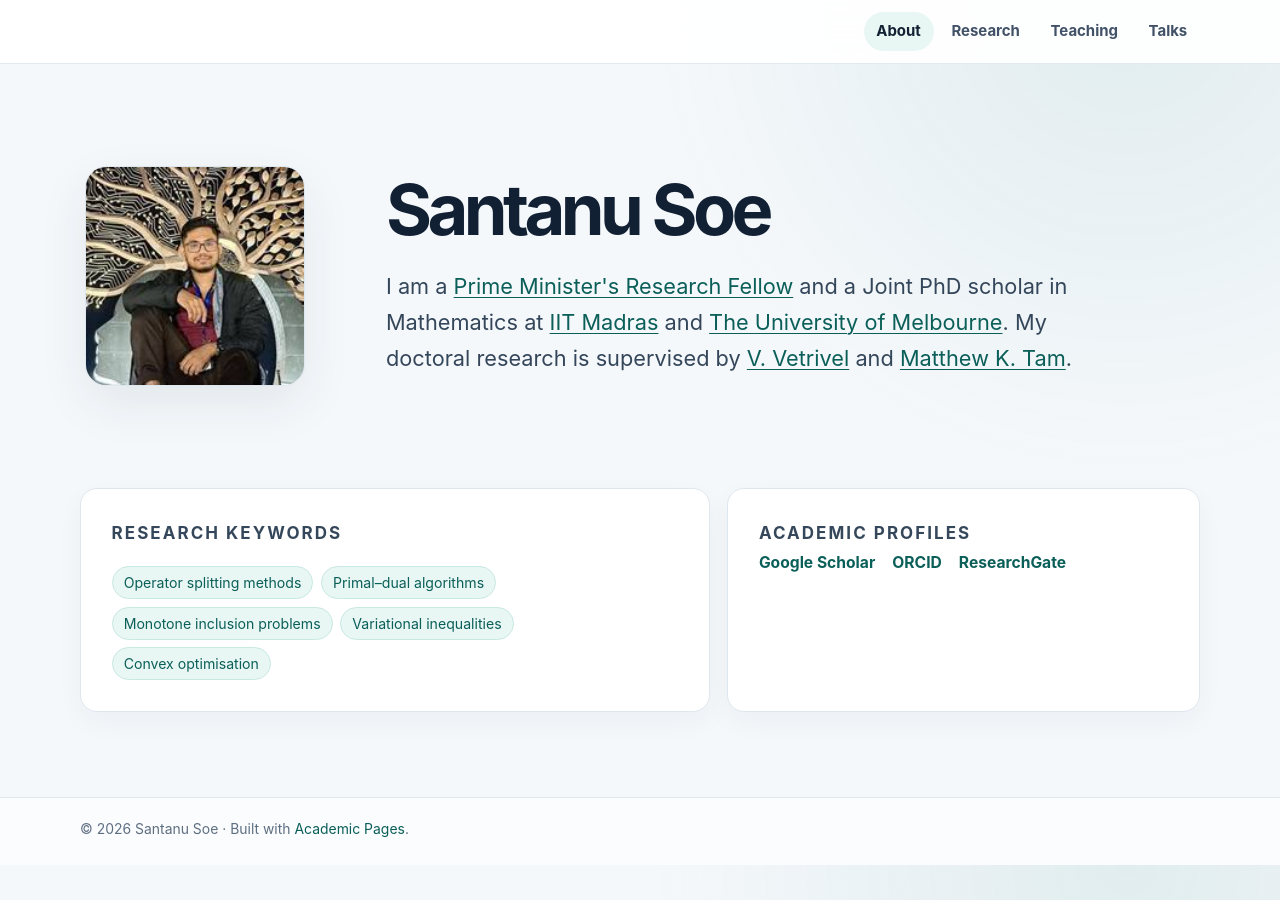
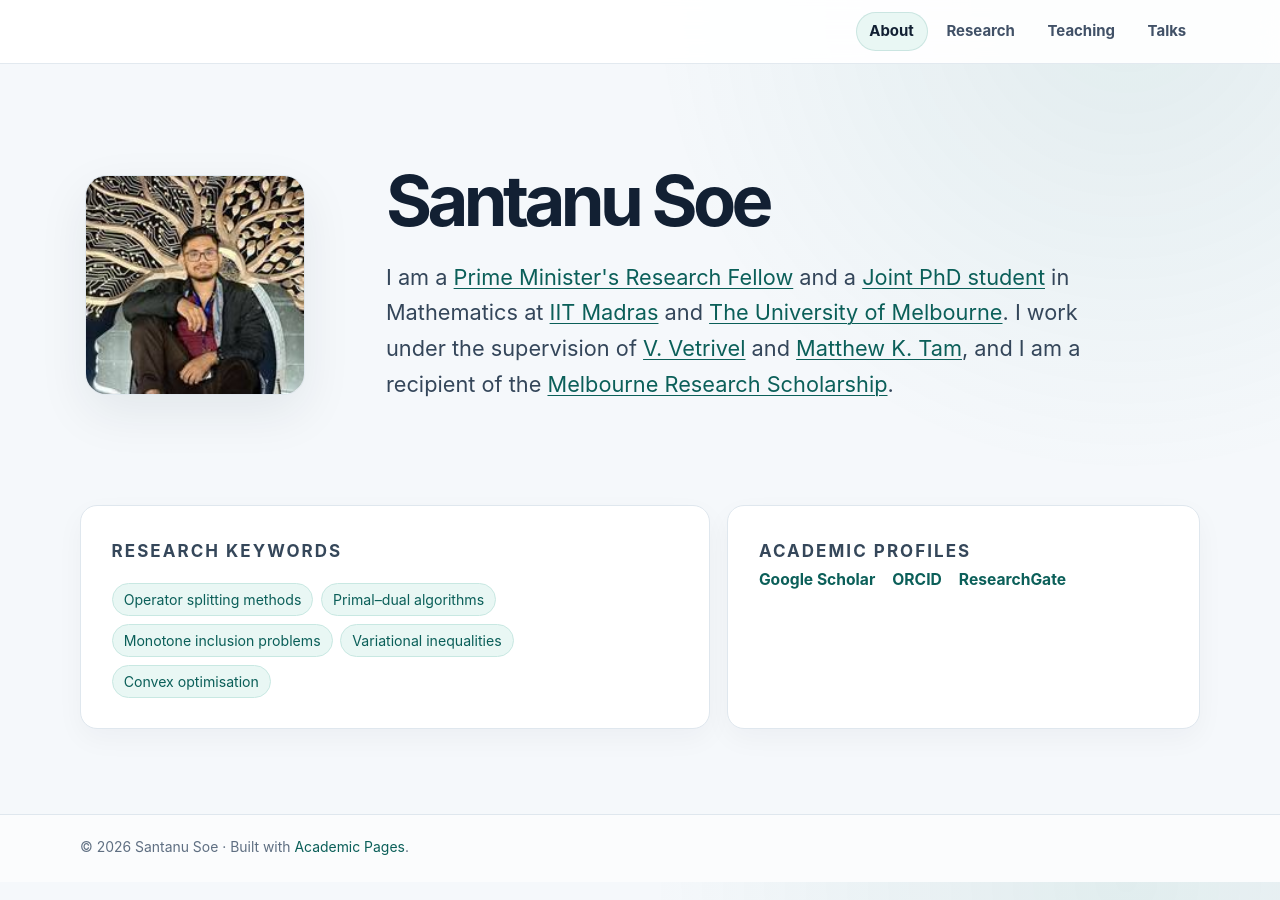
Before and after one commit to santanusoe/santanusoe.github.io, a Jekyll site: the page index.html, which Jekyll copies as it is, in a window 1280 px wide. Built offline with Jekyll 4.4.1, drawn with Linux system fonts in a browser that asks for light colours.

Commit message:
Refine index.html

```diff
--- a/index.html
+++ b/index.html
@@ -83,20 +83,38 @@
       align-items: center;
       min-height: 2.25rem;
       padding: .25rem .75rem;
+      border: 1px solid transparent;
       border-radius: 999px;
       color: #415167;
       font-size: .88rem;
       font-weight: 650;
       text-decoration: none;
-      transition: background .2s ease, color .2s ease;
+      transition: background .18s ease, border-color .18s ease, box-shadow .18s ease, color .18s ease, transform .18s ease;
     }
 
     .nav-links a:hover,
-    .nav-links a:focus-visible,
     .nav-links .active a {
       color: var(--ink);
       background: var(--accent-wash);
-      outline: none;
+      border-color: rgba(15, 118, 110, .14);
+    }
+
+    .nav-links a:hover {
+      box-shadow: 0 6px 16px rgba(18, 32, 51, .08);
+      transform: translateY(-1px);
+    }
+
+    .nav-links a:focus-visible {
+      color: var(--ink);
+      background: var(--accent-wash);
+      border-color: var(--accent);
+      outline: 2px solid rgba(15, 118, 110, .28);
+      outline-offset: 2px;
+    }
+
+    .nav-links a:active {
+      box-shadow: none;
+      transform: translateY(0) scale(.97);
     }
 
     .site-main {
@@ -245,6 +263,10 @@
       .profile-photo { width: 144px; }
       h1 { font-size: clamp(2.35rem, 11vw, 3.35rem); }
     }
+
+    @media (prefers-reduced-motion: reduce) {
+      .nav-links a { transition: none; }
+    }
   </style>
 </head>
 <body>
@@ -267,12 +289,15 @@
       <div>
         <h1 id="page-title">Santanu Soe</h1>
         <p class="lead">
-          I am a <a href="https://pmrf.in/">Prime Minister's Research Fellow</a> and a Joint PhD scholar in Mathematics at
+          I am a <a href="https://pmrf.in/">Prime Minister's Research Fellow</a> and a
+          <a href="https://research.unimelb.edu.au/strengths/initiatives/international-training-groups/melbourne-india-postgraduate-academy-mipa">Joint PhD student</a> in Mathematics at
           <a href="https://math.iitm.ac.in/">IIT Madras</a> and
           <a href="https://ms.unimelb.edu.au/">The University of Melbourne</a>.
-          My doctoral research is supervised by
+          I work under the supervision of
           <a href="https://math.iitm.ac.in/innerfaculty.php?fname=Vetrivel+V">V. Vetrivel</a>
-          and <a href="https://findanexpert.unimelb.edu.au/profile/859328-matthew-tam">Matthew K. Tam</a>.
+          and <a href="https://findanexpert.unimelb.edu.au/profile/859328-matthew-tam">Matthew K. Tam</a>,
+          and I am a recipient of the
+          <a href="https://scholarships.unimelb.edu.au/awards/melbourne-research-scholarship">Melbourne Research Scholarship</a>.
         </p>
       </div>
     </section>
```
